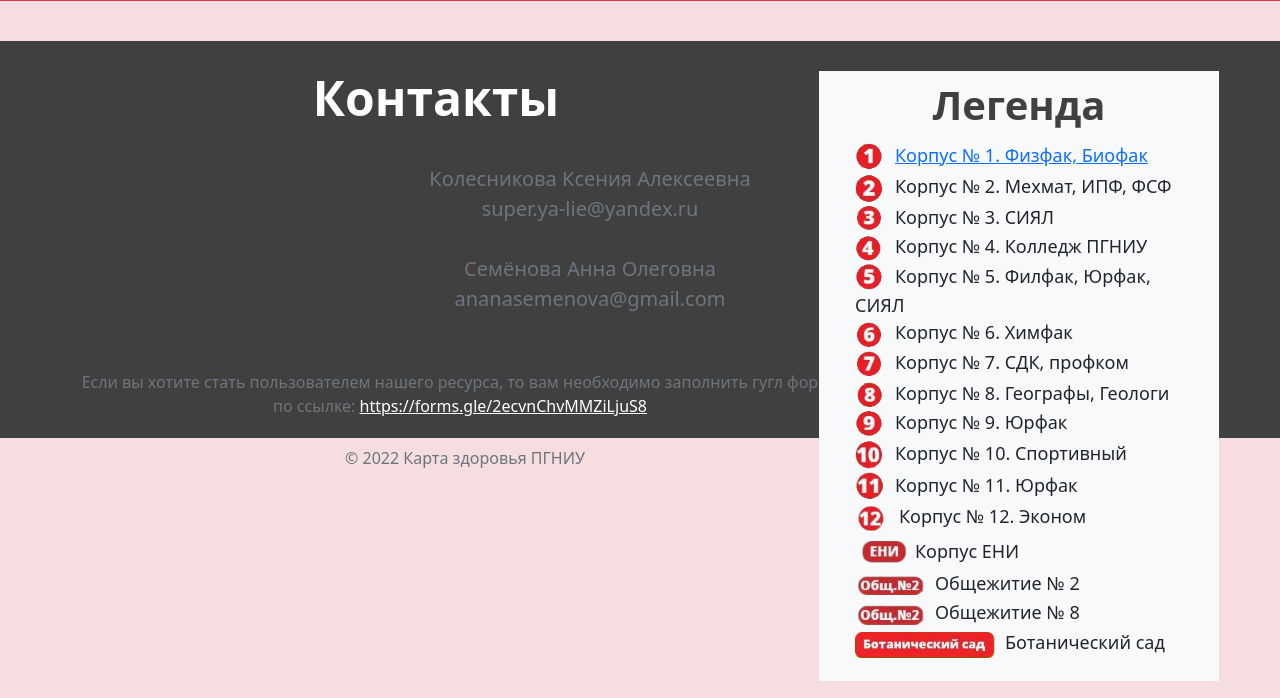
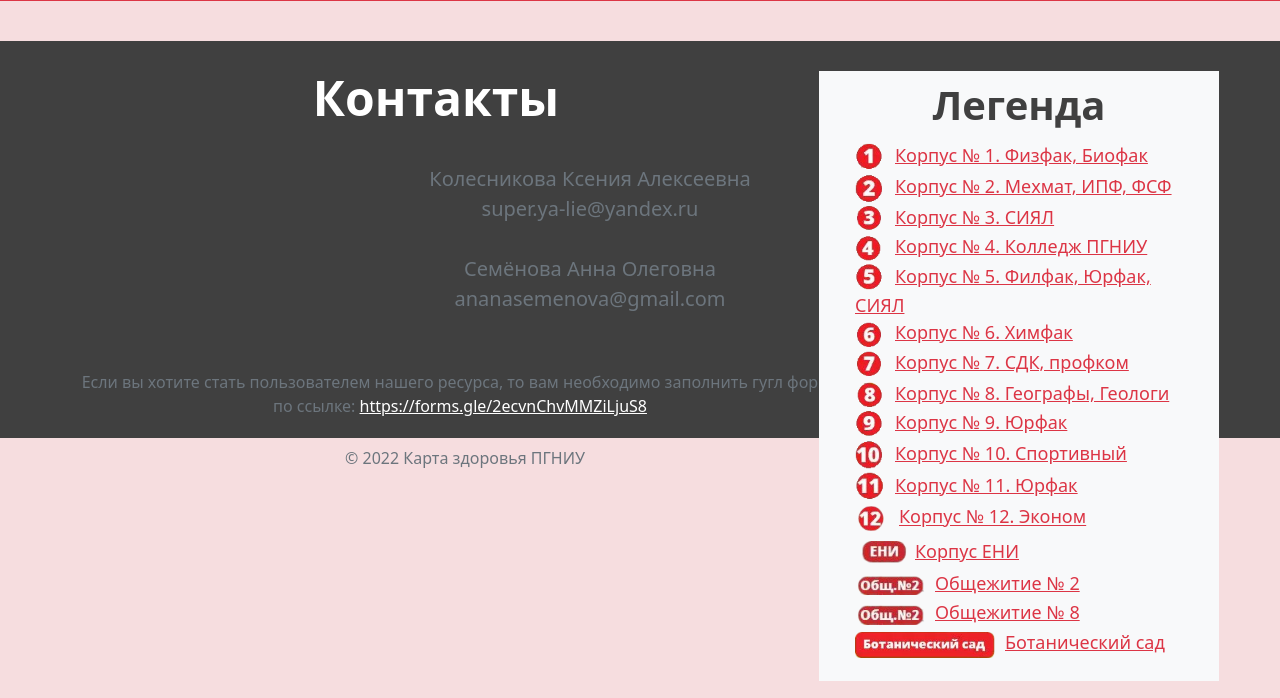
Before and after one commit to AnanaSemenova/map, a Django app: page /map_PGU in a window 1280 px wide. Shown: the part 1055-1753 px from the top of the page. Run offline with Django 4.2, Linux system fonts and the light colour scheme.

Commit message:
change link

```diff
--- a/mainall/static/mainall/css/styles.css
+++ b/mainall/static/mainall/css/styles.css
@@ -54,6 +54,11 @@
     color: #ffffff;
 }
 
+
+a.ssilka {
+    color: #dc3545;
+}
+
 .map {
     width: 900px;
     margin-left: 50px;
--- a/mainall/templates/mainall/map_PGU.html
+++ b/mainall/templates/mainall/map_PGU.html
@@ -15,22 +15,22 @@
             <h1 class="header_text1 display-6 fw-bold">Легенда</h1>
         <div class="spisok1 py-4" type="circle">
 
-            <li><img class ="nomer" src="mainall/static/mainall/media/1.png" alt="nomer"/><a href="/login">Корпус № 1. Физфак, Биофак</a></li>
-            <li><img class ="nomer" src="mainall/static/mainall/media/2.png" alt="nomer"/>Корпус № 2. Мехмат, ИПФ, ФСФ</li>
-            <li><img class ="nomer" src="mainall/static/mainall/media/3.png" alt="nomer"/>Корпус № 3. СИЯЛ</li>
-            <li><img class ="nomer" src="mainall/static/mainall/media/4.png" alt="nomer"/>Корпус № 4. Колледж ПГНИУ</li>
-            <li><img class ="nomer" src="mainall/static/mainall/media/5.png" alt="nomer"/>Корпус № 5. Филфак, Юрфак, СИЯЛ</li>
-            <li><img class ="nomer" src="mainall/static/mainall/media/6.png" alt="nomer"/>Корпус № 6. Химфак</li>
-            <li><img class ="nomer" src="mainall/static/mainall/media/7.png" alt="nomer"/>Корпус № 7. СДК, профком</li>
-            <li><img class ="nomer" src="mainall/static/mainall/media/8.png" alt="nomer"/>Корпус № 8. Географы, Геологи</li>
-            <li><img class ="nomer" src="mainall/static/mainall/media/9.png" alt="nomer"/>Корпус № 9. Юрфак</li>
-            <li><img class ="nomer" src="mainall/static/mainall/media/10.png" alt="nomer"/>Корпус № 10. Спортивный</li>
-            <li><img class ="nomer" src="mainall/static/mainall/media/11.png" alt="nomer"/>Корпус № 11. Юрфак</li>
-            <li><img class ="text" src="mainall/static/mainall/media/12.png" alt="text" width="34px"/>Корпус № 12. Эконом</li>
-            <li><img src="mainall/static/mainall/media/ENI.png" width="60px"/>Корпус ЕНИ</li>
-            <li><img class ="text" src="mainall/static/mainall/media/obshezh2.png" alt="text" width="70px"/>Общежитие № 2</li>
-            <li><img class ="text" src="mainall/static/mainall/media/obshezh2.png" alt="text" width="70px"/>Общежитие № 8</li>
-            <li><img class ="text" src="mainall/static/mainall/media/BotSad.png" alt="text" width="140px"/>Ботанический сад</li>
+            <li><img class ="nomer" src="mainall/static/mainall/media/1.png" alt="nomer"/><a class="ssilka" href="http://212.192.88.116/app/dashboards#/view/9f5d1200-f39b-11ec-a6a6-d52710d66575?_g=(filters%3A!())">Корпус № 1. Физфак, Биофак</a></li>
+            <li><img class ="nomer" src="mainall/static/mainall/media/2.png" alt="nomer"/><a class="ssilka" href="http://212.192.88.116/app/dashboards#/view/9f5d1200-f39b-11ec-a6a6-d52710d66575?_g=(filters%3A!())">Корпус № 2. Мехмат, ИПФ, ФСФ</a></li>
+            <li><img class ="nomer" src="mainall/static/mainall/media/3.png" alt="nomer"/><a class="ssilka" href="http://212.192.88.116/app/dashboards#/view/9f5d1200-f39b-11ec-a6a6-d52710d66575?_g=(filters%3A!())">Корпус № 3. СИЯЛ</a></li>
+            <li><img class ="nomer" src="mainall/static/mainall/media/4.png" alt="nomer"/><a class="ssilka" href="http://212.192.88.116/app/dashboards#/view/9f5d1200-f39b-11ec-a6a6-d52710d66575?_g=(filters%3A!())">Корпус № 4. Колледж ПГНИУ</a></li>
+            <li><img class ="nomer" src="mainall/static/mainall/media/5.png" alt="nomer"/><a class="ssilka" href="http://212.192.88.116/app/dashboards#/view/9f5d1200-f39b-11ec-a6a6-d52710d66575?_g=(filters%3A!())">Корпус № 5. Филфак, Юрфак, СИЯЛ</a></li>
+            <li><img class ="nomer" src="mainall/static/mainall/media/6.png" alt="nomer"/><a class="ssilka" href="http://212.192.88.116/app/dashboards#/view/9f5d1200-f39b-11ec-a6a6-d52710d66575?_g=(filters%3A!())">Корпус № 6. Химфак</a></li>
+            <li><img class ="nomer" src="mainall/static/mainall/media/7.png" alt="nomer"/><a class="ssilka" href="http://212.192.88.116/app/dashboards#/view/9f5d1200-f39b-11ec-a6a6-d52710d66575?_g=(filters%3A!())">Корпус № 7. СДК, профком</a></li>
+            <li><img class ="nomer" src="mainall/static/mainall/media/8.png" alt="nomer"/><a class="ssilka" href="http://212.192.88.116/app/dashboards#/view/9f5d1200-f39b-11ec-a6a6-d52710d66575?_g=(filters%3A!())">Корпус № 8. Географы, Геологи</a></li>
+            <li><img class ="nomer" src="mainall/static/mainall/media/9.png" alt="nomer"/><a class="ssilka" href="http://212.192.88.116/app/dashboards#/view/9f5d1200-f39b-11ec-a6a6-d52710d66575?_g=(filters%3A!())">Корпус № 9. Юрфак</a></li>
+            <li><img class ="nomer" src="mainall/static/mainall/media/10.png" alt="nomer"/><a class="ssilka" href="http://212.192.88.116/app/dashboards#/view/9f5d1200-f39b-11ec-a6a6-d52710d66575?_g=(filters%3A!())">Корпус № 10. Спортивный</a></li>
+            <li><img class ="nomer" src="mainall/static/mainall/media/11.png" alt="nomer"/><a class="ssilka" href="http://212.192.88.116/app/dashboards#/view/9f5d1200-f39b-11ec-a6a6-d52710d66575?_g=(filters%3A!())">Корпус № 11. Юрфак</a></li>
+            <li><img class ="text" src="mainall/static/mainall/media/12.png" alt="text" width="34px"/><a class="ssilka" href="http://212.192.88.116/app/dashboards#/view/9f5d1200-f39b-11ec-a6a6-d52710d66575?_g=(filters%3A!())">Корпус № 12. Эконом</a></li>
+            <li><img src="mainall/static/mainall/media/ENI.png" width="60px"/><a class="ssilka" href="http://212.192.88.116/app/dashboards#/view/9f5d1200-f39b-11ec-a6a6-d52710d66575?_g=(filters%3A!())">Корпус ЕНИ</a></li>
+            <li><img class ="text" src="mainall/static/mainall/media/obshezh2.png" alt="text" width="70px"/><a class="ssilka" href="http://212.192.88.116/app/dashboards#/view/9f5d1200-f39b-11ec-a6a6-d52710d66575?_g=(filters%3A!())">Общежитие № 2</a></li>
+            <li><img class ="text" src="mainall/static/mainall/media/obshezh2.png" alt="text" width="70px"/><a class="ssilka" href="http://212.192.88.116/app/dashboards#/view/9f5d1200-f39b-11ec-a6a6-d52710d66575?_g=(filters%3A!())">Общежитие № 8</a></li>
+            <li><img class ="text" src="mainall/static/mainall/media/BotSad.png" alt="text" width="140px"/><a class="ssilka" href="http://212.192.88.116/app/dashboards#/view/9f5d1200-f39b-11ec-a6a6-d52710d66575?_g=(filters%3A!())">Ботанический сад</a></li>
 
         </div>
         </div>
```
Also changed, not shown: db.sqlite3.
